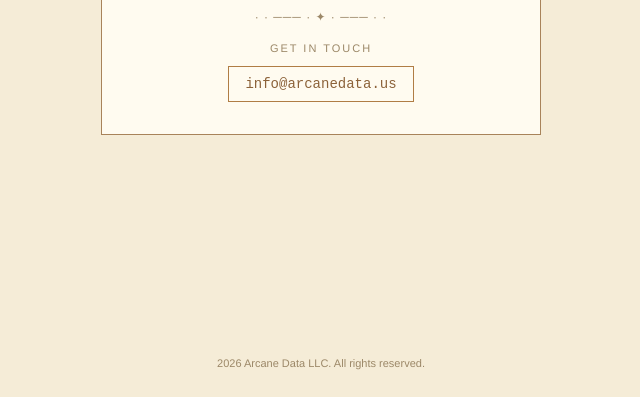
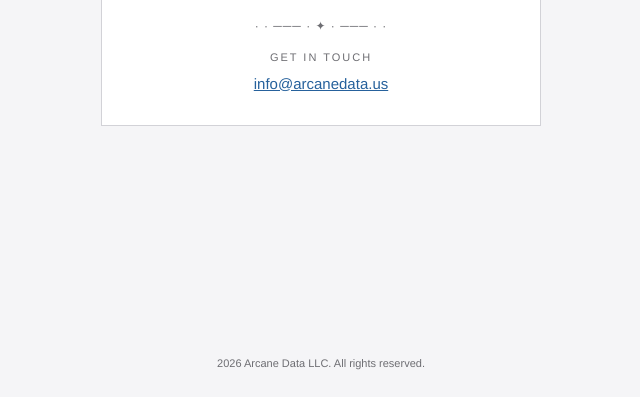
Before and after one commit to meinsta/arcanedata-site, a plain HTML site: page index.html in a window 1280 px wide. Shown: the part 403-800 px from the top of the page, without its empty margins (319-959 px from the left). Drawn offline with Linux system fonts and the light colour scheme.

Commit message:
Recolor to Apple palette with lapis lazuli old-school links
- Neutrals: #f5f5f7 page, #ffffff card, #d2d2d7 borders (Apple)
- Copy: near-black #1d1d1f; secondary #6e6e73
- Links: classic underlined lapis lazuli (#26619c), darker on hover
- Recolor keyhole mark + favicon; update theme-color metas

```diff
--- a/index.html
+++ b/index.html
@@ -5,7 +5,7 @@
   <meta name="viewport" content="width=device-width, initial-scale=1" />
   <title>Arcane Data</title>
   <meta name="description" content="Arcane Data — software & data craft. Get in touch at info@arcanedata.us." />
-  <meta name="theme-color" content="#F5ECD7" />
+  <meta name="theme-color" content="#f5f5f7" />
   <link rel="icon" href="favicon.svg" type="image/svg+xml" />
   <link rel="canonical" href="https://arcanedata.us/" />
 
--- a/styles.css
+++ b/styles.css
@@ -1,35 +1,24 @@
 /* =====================================================================
    Arcane Data — splash page
-   Theme: "cream arcane parchment" (flat)
-   Sepia palette on cream; sharp 1px borders, no shadows, no rounded
-   corners, Helvetica Neue.
+   Palette: Apple-style neutrals (white / #f5f5f7 / #1d1d1f) with
+   old-school underlined links in lapis lazuli blue. Flat, 1px borders.
    ===================================================================== */
 
 :root {
-  /* Backgrounds */
-  --page-bg:      #F5ECD7; /* warm parchment cream */
-  --page-bg-2:    #EFE3C8; /* deeper cream for subtle gradient */
-  --card-bg:      #FFFBF0; /* near-white cream */
-  --card-bg-alt:  #F0E4C8;
+  /* Apple-style neutrals */
+  --page-bg:  #f5f5f7; /* Apple light gray */
+  --card-bg:  #ffffff;
+  --border:   #d2d2d7; /* Apple hairline gray */
 
-  /* Borders */
-  --border-soft:   #D9C49A;
-  --border-accent: #A8835A; /* warm brown */
+  /* Text */
+  --text-primary:   #1d1d1f; /* near-black (Apple) */
+  --text-secondary: #6e6e73; /* Apple secondary gray */
 
-  /* Text (sepia ink) */
-  --text-primary:   #3B2E1E; /* espresso */
-  --text-secondary: #6A553A;
-  --text-muted:     #9C8868;
-  --text-link:      #9A5B3B; /* rust */
-
-  /* Accents */
-  --accent:      #B07D45; /* caramel / bronze */
-  --accent-soft: #E7D4A8; /* pale cream-gold */
-  --accent-alt:  #8C6239; /* deep walnut */
-  --accent-gold: #C9A227;
+  /* Old-school links — lapis lazuli */
+  --link:       #26619c; /* lapis lazuli */
+  --link-hover: #1b4a78; /* darker lapis */
 
   --font: "Helvetica Neue", Helvetica, Arial, sans-serif;
-  --font-mono: "Courier New", Courier, monospace;
 }
 
 * { box-sizing: border-box; }
@@ -47,6 +36,10 @@ body {
   -webkit-font-smoothing: antialiased;
 }
 
+/* Old-school links */
+a { color: var(--link); }
+a:hover { color: var(--link-hover); }
+
 /* ----------------------------------------------------------------
    Page + card (flat: 1px border, no shadow)
    ---------------------------------------------------------------- */
@@ -62,7 +55,7 @@ body {
   width: 100%;
   max-width: 440px;
   background: var(--card-bg);
-  border: 1px solid var(--border-accent);
+  border: 1px solid var(--border);
   padding: 36px 28px 32px;
   text-align: center;
 }
@@ -71,14 +64,14 @@ body {
 
 .mark__seal {
   fill: none;
-  stroke: var(--accent);
+  stroke: var(--text-primary);
   stroke-width: 2;
 }
 
-.mark__hole { fill: var(--accent-alt); }
+.mark__hole { fill: var(--text-primary); }
 
 .mark__spark {
-  fill: var(--accent-gold);
+  fill: var(--link);
   font-size: 16px;
   text-anchor: middle;
   font-family: var(--font);
@@ -94,14 +87,14 @@ body {
 .card__tagline {
   margin: 0;
   font-size: 13px;
-  color: var(--text-secondary);
+  color: var(--text-primary);
 }
 
 .divider {
   margin: 22px 0 18px;
   font-size: 12px;
   letter-spacing: 1px;
-  color: var(--text-muted);
+  color: var(--text-secondary);
 }
 
 .card__label {
@@ -110,31 +103,27 @@ body {
   font-weight: 500;
   letter-spacing: 2px;
   text-transform: uppercase;
-  color: var(--text-muted);
+  color: var(--text-secondary);
 }
 
 /* ----------------------------------------------------------------
-   Button — flat: 1px border, hover fill
+   Email link — classic underlined hyperlink (lapis lazuli)
    ---------------------------------------------------------------- */
 .btn {
   display: inline-block;
-  font-family: var(--font-mono);
-  font-size: 14px;
-  color: var(--accent-alt);
-  text-decoration: none;
-  padding: 9px 16px;
-  background: transparent;
-  border: 1px solid var(--accent);
-  transition: background 0.07s ease-out, color 0.07s ease-out;
+  font-family: var(--font);
+  font-size: 15px;
+  color: var(--link);
+  text-decoration: underline;
+  transition: color 0.15s ease;
 }
 
 .btn:hover {
-  background: var(--accent-soft);
-  color: var(--text-primary);
+  color: var(--link-hover);
 }
 
 .btn:focus-visible {
-  outline: 2px solid var(--accent-alt);
+  outline: 2px solid var(--link);
   outline-offset: 2px;
 }
 
@@ -145,7 +134,7 @@ body {
   text-align: center;
   padding: 16px 12px 28px;
   font-size: 11px;
-  color: var(--text-muted);
+  color: var(--text-secondary);
 }
 
 .footer p { margin: 0; }
```
Also changed, not shown: 404.html (+1 -1 lines), favicon.svg.
